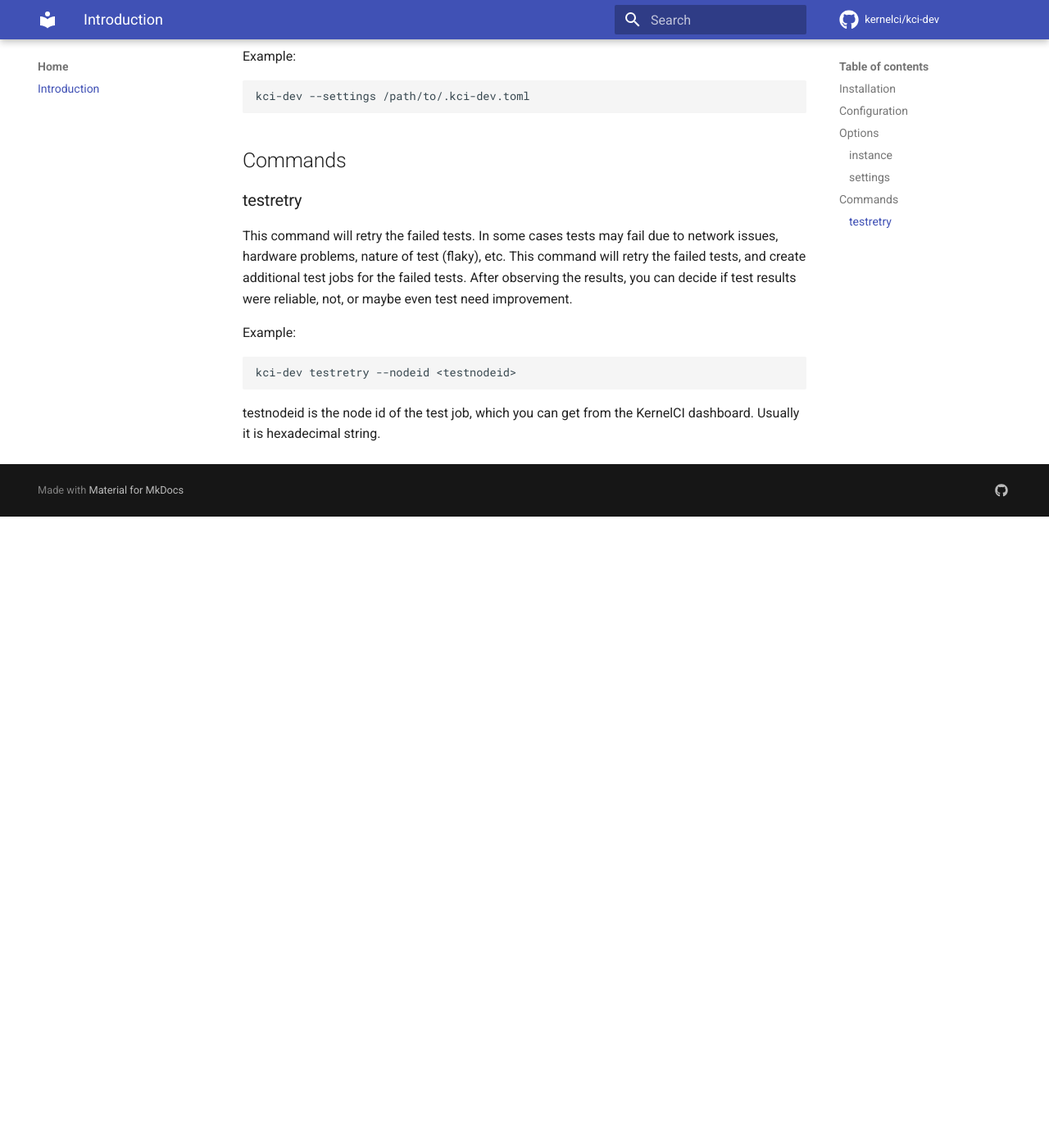
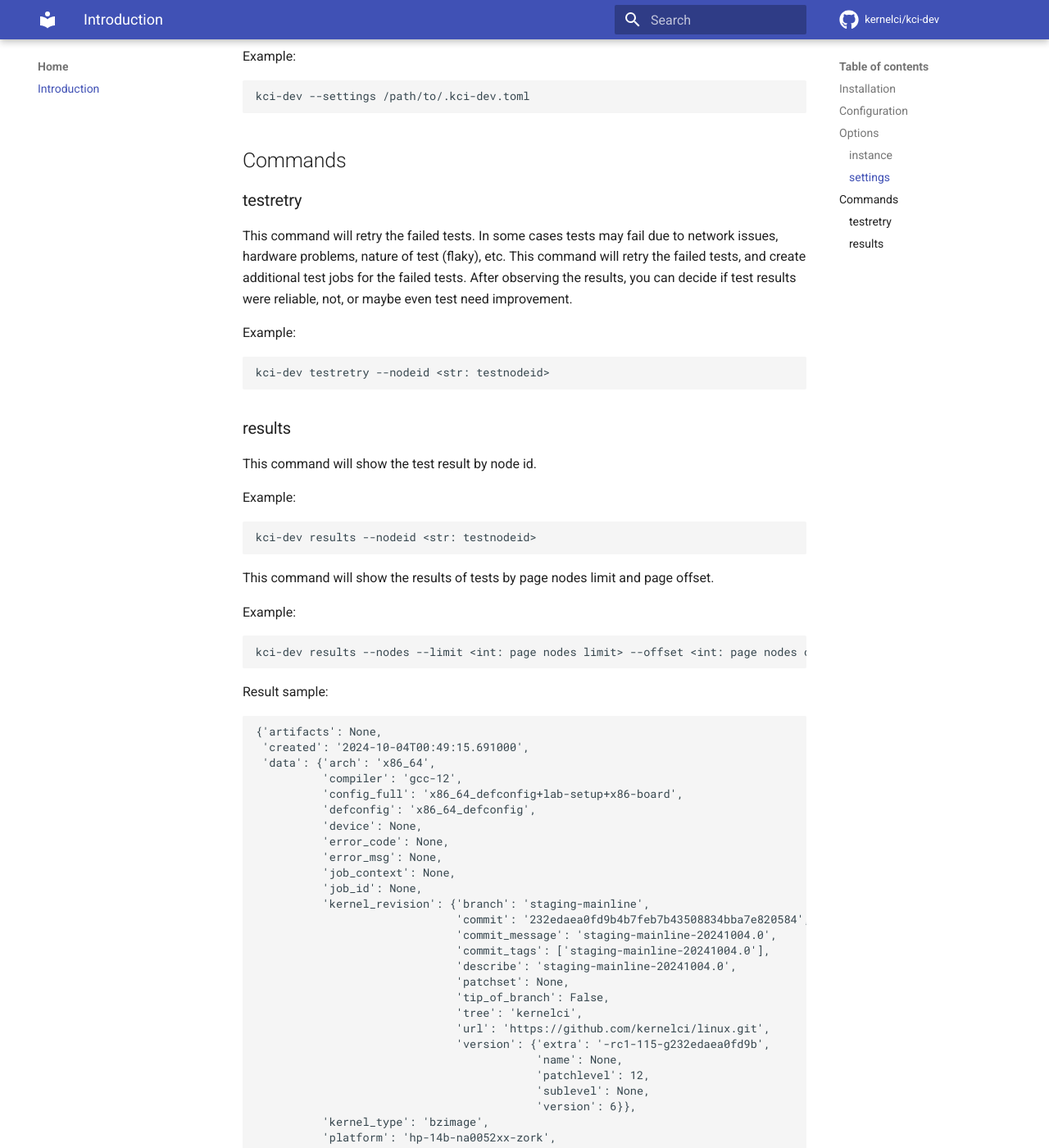
Before and after one commit to kernelci/kci-dev, an MkDocs documentation site: the page built from docs/index.md, in a window 1280 px wide and 1400 px high, scrolled down 1574 px. Shown: the whole window at 82% size. Built offline with MkDocs 1.6.1 and Material for MkDocs 9.7.7, drawn with Linux system fonts in a browser that asks for light colours; comment, search, counter and statistics services are not loaded; before the commit the page ends 2204 px from its top, so only the background shows below that; some of the changed text lies outside the part shown.

Commit message:
docs/index: Update with results command information
Signed-off-by: Arisu Tachibana <arisu.tachibana@miraclelinux.com>

````diff
--- a/docs/index.md
+++ b/docs/index.md
@@ -76,7 +76,79 @@
 
 Example:
 ```sh
-kci-dev testretry --nodeid <testnodeid>
+kci-dev testretry --nodeid <str: testnodeid>
+```
+
+### results
+
+This command will show the test result by node id.
+
+Example:
+```sh
+kci-dev results --nodeid <str: testnodeid>
+```
+
+This command will show the results of tests by page nodes limit and page offset.
+
+Example:
+```sh
+kci-dev results --nodes --limit <int: page nodes limit> --offset <int: page nodes offset>
+```
+
+Result sample:
+```yaml
+{'artifacts': None,
+ 'created': '2024-10-04T00:49:15.691000',
+ 'data': {'arch': 'x86_64',
+          'compiler': 'gcc-12',
+          'config_full': 'x86_64_defconfig+lab-setup+x86-board',
+          'defconfig': 'x86_64_defconfig',
+          'device': None,
+          'error_code': None,
+          'error_msg': None,
+          'job_context': None,
+          'job_id': None,
+          'kernel_revision': {'branch': 'staging-mainline',
+                              'commit': '232edaea0fd9b4b7feb7b43508834bba7e820584',
+                              'commit_message': 'staging-mainline-20241004.0',
+                              'commit_tags': ['staging-mainline-20241004.0'],
+                              'describe': 'staging-mainline-20241004.0',
+                              'patchset': None,
+                              'tip_of_branch': False,
+                              'tree': 'kernelci',
+                              'url': 'https://github.com/kernelci/linux.git',
+                              'version': {'extra': '-rc1-115-g232edaea0fd9b',
+                                          'name': None,
+                                          'patchlevel': 12,
+                                          'sublevel': None,
+                                          'version': 6}},
+          'kernel_type': 'bzimage',
+          'platform': 'hp-14b-na0052xx-zork',
+          'regression': None,
+          'runtime': 'lava-collabora',
+          'test_revision': None,
+          'test_source': None},
+ 'debug': None,
+ 'group': 'kselftest-exec',
+ 'holdoff': None,
+ 'id': '66ff3b8c0abcc4c8343d1c71',
+ 'jobfilter': None,
+ 'kind': 'test',
+ 'name': 'exec_execveat_Check_success_of_execveat_20_4096',
+ 'owner': 'staging.kernelci.org',
+ 'parent': '66ff3b8b0abcc4c8343d1b8a',
+ 'path': ['checkout',
+          'kbuild-gcc-12-x86',
+          'kselftest-exec',
+          'kselftest-exec',
+          'exec_execveat_Check_success_of_execveat_20_4096'],
+ 'result': 'pass',
+ 'state': 'done',
+ 'submitter': 'service:pipeline',
+ 'timeout': '2024-10-04T06:49:15.691000',
+ 'treeid': 'a44035dadc31327a5c30db4013b0e7e90acbb6a8fc45f94a6d91671e76cdfd8a',
+ 'updated': '2024-10-04T00:49:15.691000',
+ 'user_groups': []}
 ```
 
 testnodeid is the node id of the test job, which you can get from the KernelCI dashboard. Usually it is hexadecimal string.
````
